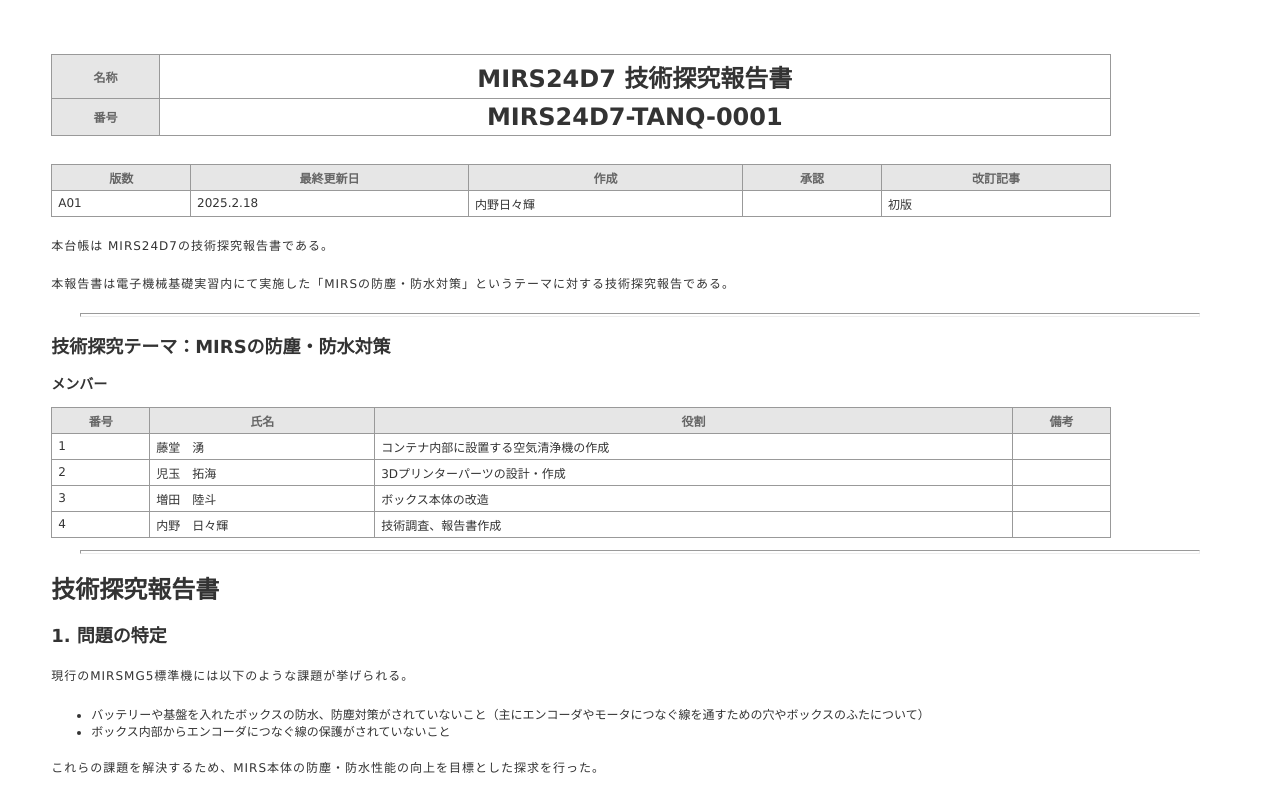
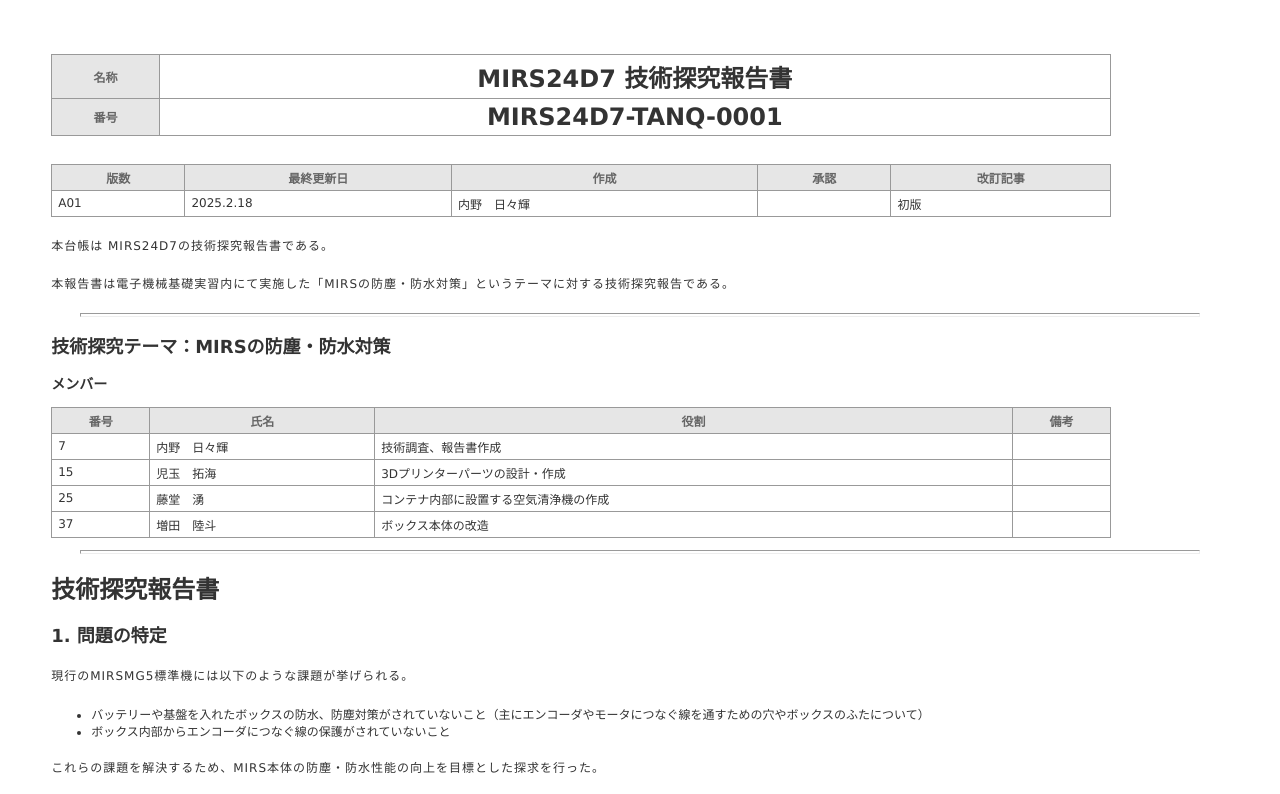
Before and after one commit to hbk-u/mirstanQ, a plain HTML site: page index.html in a window 1280 px wide. Shown: the top 794 px of the page. Drawn offline with Linux system fonts and the light colour scheme.

Commit message:
名前の修正

```diff
--- a/index.html
+++ b/index.html
@@ -36,7 +36,7 @@
     <tr>
       <td>A01</td>
       <td>2025.2.18</td>
-      <td>内野日々輝</td>
+      <td>内野　日々輝</td>
       <td></td>
       <td>初版</td>
     </tr>
@@ -60,27 +60,27 @@
     </tr>
 
     <tr>
-        <td>1</td>
-        <td>藤堂　湧</td>
-        <td>コンテナ内部に設置する空気清浄機の作成</td>
+        <td>7</td>
+        <td>内野　日々輝</td>
+        <td>技術調査、報告書作成</td>
         <td></td>
     </tr>
     <tr>
-        <td>2</td>
+        <td>15</td>
         <td>児玉　拓海</td>
         <td>3Dプリンターパーツの設計・作成</td>
         <td></td>
       </tr>
       <tr>
-        <td>3</td>
-        <td>増田　陸斗</td>
-        <td>ボックス本体の改造</td>
+        <td>25</td>
+        <td>藤堂　湧</td>
+        <td>コンテナ内部に設置する空気清浄機の作成</td>
         <td></td>
       </tr>
       <tr>
-        <td>4</td>
-        <td>内野　日々輝</td>
-        <td>技術調査、報告書作成</td>
+        <td>37</td>
+        <td>増田　陸斗</td>
+        <td>ボックス本体の改造</td>
         <td></td>
       </tr>
   </table>
```
